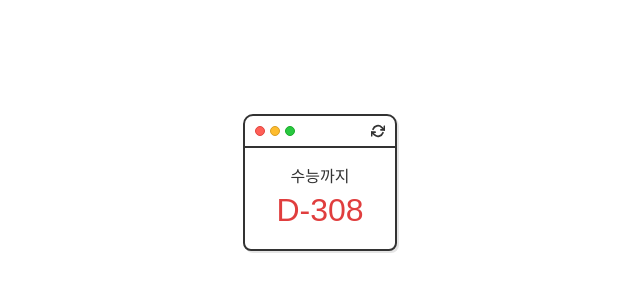
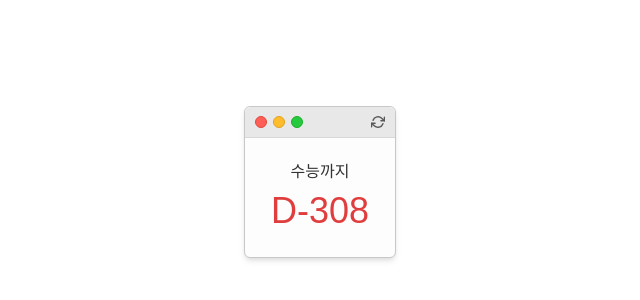
Before and after one commit to hongjihyun05-tech/notion-dday-widget, a plain HTML site: page index.html in a window 1280 px wide. Shown: the part 218-518 px from the top of the page, without its empty margins (320-960 px from the left). Drawn offline with Linux system fonts and the light colour scheme; a web font is replaced by a local one.

Commit message:
Update index.html

```diff
--- a/index.html
+++ b/index.html
@@ -1,11 +1,11 @@
- <!DOCTYPE html>
+<!DOCTYPE html>
 <html lang="ko">
 <head>
     <meta charset="UTF-8">
     <meta name="viewport" content="width=device-width, initial-scale=1.0">
-    <title>Notion D-Day Widget - Final</title>
+    <title>Notion D-Day Widget - Final Color</title>
     <style>
-        /* 1. 폰트 설정: 갈무리14 */
+        /* 폰트: 갈무리14 */
         @font-face {
             font-family: 'Galmuri14';
             src: url('https://cdn.jsdelivr.net/gh/projectnoonnu/2506-1@1.0/Galmuri14.woff2') format('woff2');
@@ -25,53 +25,54 @@
         }
 
         .widget-container {
-            border: 2px solid #333;
-            border-radius: 10px 10px 8px 8px;
-            background-color: #fff;
-
-            /* 2. 너비 설정: 150px */
-            width: 150px;
-
+            /* 이미지의 창 테두리 및 그림자 색상 반영 */
+            border: 1px solid #c8c8c8;
+            border-radius: 6px;
+            background-color: #fdfdfd; /* 이미지의 창 배경색 */
+            width: 150px; /* 너비 150px */
             padding-bottom: 15px;
-            box-shadow: 2px 2px 0px rgba(0,0,0,0.1);
+            /* 약간의 입체감을 위한 그림자 */
+            box-shadow: 0 4px 6px -1px rgba(0, 0, 0, 0.1), 0 2px 4px -1px rgba(0, 0, 0, 0.06);
         }
 
         .window-header {
             display: flex;
-            justify-content: space-between; /* 양쪽 끝으로 배치 */
+            justify-content: space-between;
             align-items: center;
             padding: 8px 10px;
-            border-bottom: 2px solid #333;
+            /* 이미지의 상단 바 색상 반영 */
+            background-color: #e8e8e8;
+            border-bottom: 1px solid #d8d8d8;
+            border-radius: 6px 6px 0 0;
             height: 14px;
         }
 
-        /* 왼쪽 신호등 버튼 그룹 */
         .window-controls {
             display: flex;
             align-items: center;
         }
 
         .control-btn {
-            width: 8px;
-            height: 8px;
+            width: 10px; /* 버튼 크기 약간 조정 */
+            height: 10px;
             border-radius: 50%;
-            margin-right: 5px;
+            margin-right: 6px;
         }
-        .btn-red { background-color: #ff5f57; border: 1px solid #e0443e; }
-        .btn-yellow { background-color: #febc2e; border: 1px solid #d89e24; }
-        .btn-green { background-color: #28c840; border: 1px solid #1aab29; }
+        /* 이미지의 신호등 버튼 색상 정확히 반영 */
+        .btn-red { background-color: #ff5f57; border: 1px solid #e1483d; }
+        .btn-yellow { background-color: #ffbd2e; border: 1px solid #e1a11d; }
+        .btn-green { background-color: #27c93f; border: 1px solid #1aaf29; }
 
-        /* 3. 새로고침 버튼 스타일 */
+        /* 새로고침 버튼 스타일 */
         .refresh-btn {
             cursor: pointer;
             display: flex;
             align-items: center;
             justify-content: center;
-            color: #333;
+            color: #5a5a5a; /* 아이콘 색상 */
             transition: transform 0.2s;
         }
 
-        /* 마우스 올리면 살짝 회전 효과 */
         .refresh-btn:hover {
             transform: rotate(45deg);
         }
@@ -79,22 +80,23 @@
         .refresh-btn svg {
             width: 14px;
             height: 14px;
-            stroke-width: 3px;
+            stroke-width: 2.5px;
         }
 
         .content {
             text-align: center;
-            padding: 15px 0 5px 0;
+            padding: 20px 0 10px 0;
         }
 
         .title {
             font-size: 16px;
             color: #333;
-            margin-bottom: 5px;
+            margin-bottom: 8px;
         }
 
         .d-day {
-            font-size: 32px;
+            font-size: 36px;
+            /* 이미지의 D-Day 붉은색 반영 */
             color: #e03e3e;
             display: inline-block;
         }
@@ -128,7 +130,7 @@
 
     <script>
         // ==========================================
-        // [설정] 목표 날짜 (YYYY-MM-DD 형식으로 입력)
+        // [설정] 목표 날짜 (YYYY-MM-DD)
         const targetDateString = "2026-11-19";
         // ==========================================
 
```
